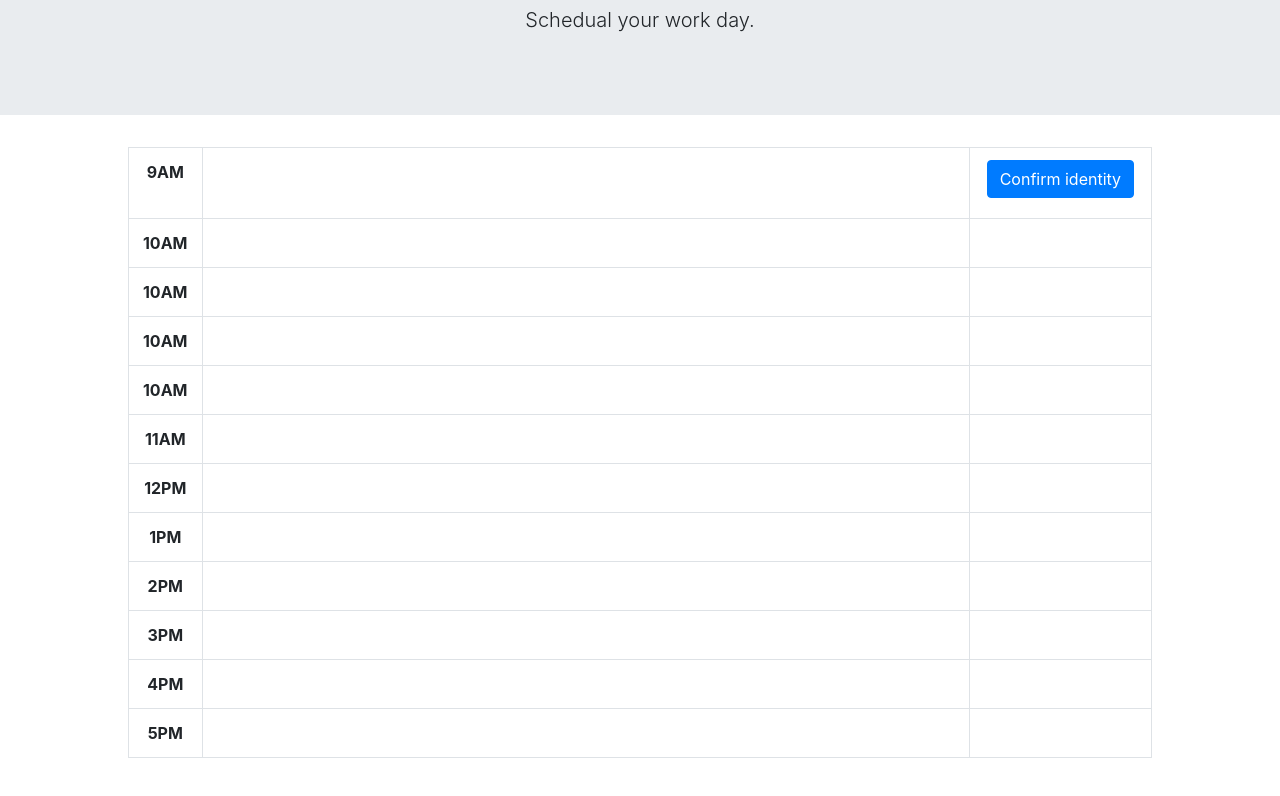
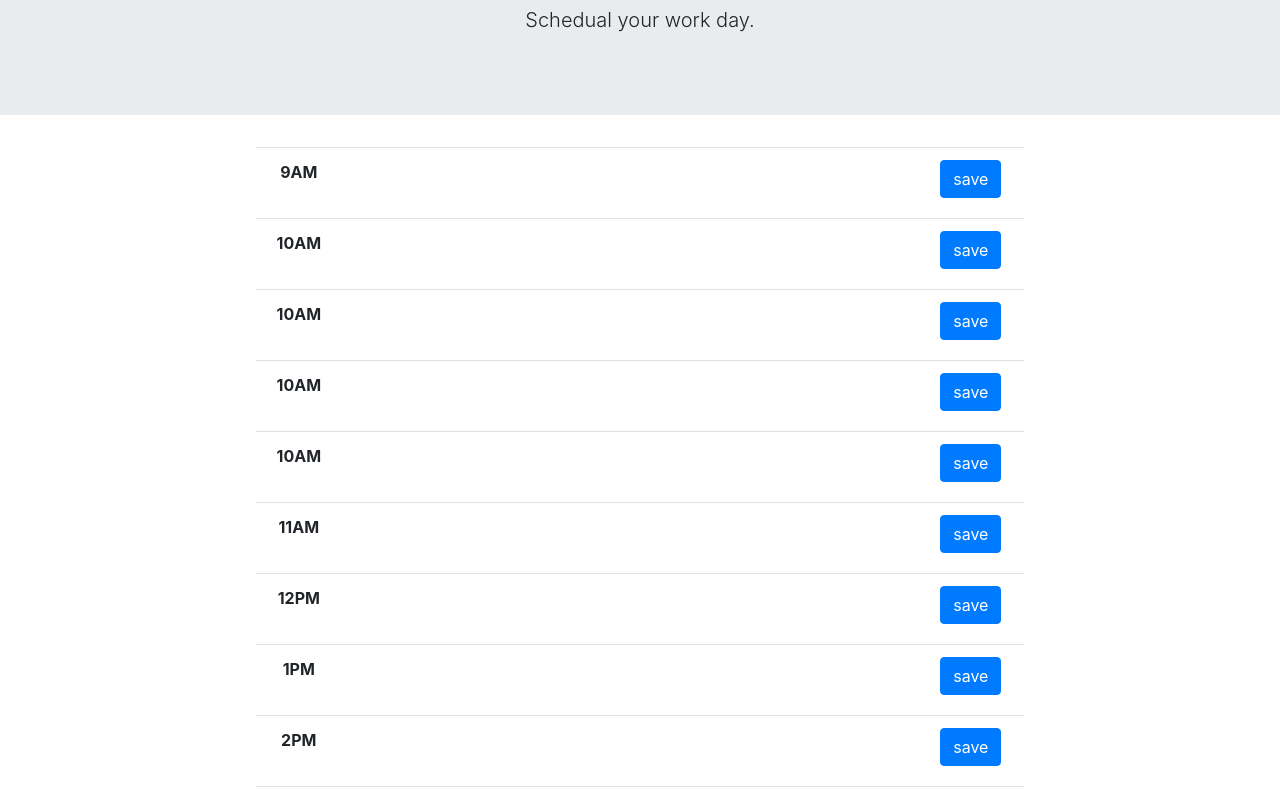
Before and after one commit to UshTae/Day-Planner, a plain HTML site: page index.html in a window 1280 px wide. Shown: the part 134-930 px from the top of the page. Before the commit the page ends 908 px from the top, so only its background shows below. Drawn offline with nearby package versions, Linux system fonts and the light colour scheme.

Commit message:
adjustiing form and table style

```diff
--- a/assets/css/style.css
+++ b/assets/css/style.css
@@ -1,4 +1,8 @@
 main{
-    margin: 0 10% 0;
+    margin: 0 20% 0;
 
 }
+
+input{
+    text-align: center;
+}
--- a/index.html
+++ b/index.html
@@ -38,104 +38,150 @@
 
 <main>
     <!-- forms -->
-    <table class="table table-bordered text-center">
+    <table class="table h-100 table-hover text-center">
         <tbody>
           <tr>
             <th scope="row" class="w-12.5">9AM</th>
             <!-- form -->
             <td class="w-75">
-              <input type="text" class="form-control-plaintext" id="9amText">
+              <input type="text" class="form-control-plaintext h-100" id="9amText">
             </td>
             <!-- button -->
-            <td class="w-12.5"><button type="submit" class="btn btn-primary mb-2">Confirm identity</button></td>
+            <td class="w-12.5"><button type="submit" class="btn btn-primary mb-2">save
+              <!-- add icon -->
+            </button></td>
           </tr>
 
           <tr>
             <th scope="row">10AM</th>
             <!-- form -->
-            <td></td>
+            <td class="w-75">
+              <input type="text" class="form-control-plaintext h-100" id="9amText">
+            </td>
             <!-- button -->
-            <td></td>
+            <td class="w-12.5"><button type="submit" class="btn btn-primary mb-2">save
+              <!-- add icon -->
+            </button></td>
           </tr>
 
           <tr>
             <th scope="row">10AM</th>
             <!-- form -->
-            <td></td>
+            <td class="w-75">
+              <input type="text" class="form-control-plaintext h-100" id="9amText">
+            </td>
             <!-- button -->
-            <td></td>
+            <td class="w-12.5"><button type="submit" class="btn btn-primary mb-2">save
+              <!-- add icon -->
+            </button></td>
           </tr>
 
           <tr>
             <th scope="row">10AM</th>
              <!-- form -->
-            <td></td>
+             <td class="w-75">
+              <input type="text" class="form-control-plaintext h-100" id="9amText">
+            </td>
             <!-- button -->
-            <td></td>
+            <td class="w-12.5"><button type="submit" class="btn btn-primary mb-2">save
+              <!-- add icon -->
+            </button></td>
           </tr>
 
           <tr>
             <th scope="row">10AM</th>
              <!-- form -->
-            <td></td>
+             <td class="w-75">
+              <input type="text" class="form-control-plaintext h-100" id="9amText">
+            </td>
             <!-- button -->
-            <td></td>
+            <td class="w-12.5"><button type="submit" class="btn btn-primary mb-2">save
+              <!-- add icon -->
+            </button></td>
           </tr>
 
           <tr>
             <th scope="row">11AM</th>
              <!-- form -->
-            <td></td>
+             <td class="w-75">
+              <input type="text" class="form-control-plaintext h-100" id="9amText">
+            </td>
             <!-- button -->
-            <td></td>
+            <td class="w-12.5"><button type="submit" class="btn btn-primary mb-2">save
+              <!-- add icon -->
+            </button></td>
           </tr>
 
           <tr>
             <th scope="row">12PM</th>
             <!-- form -->
-            <td></td>
+            <td class="w-75">
+              <input type="text" class="form-control-plaintext h-100" id="9amText">
+            </td>
             <!-- button -->
-            <td></td>
+            <td class="w-12.5"><button type="submit" class="btn btn-primary mb-2">save
+              <!-- add icon -->
+            </button></td>
           </tr>
 
           <tr>
             <th scope="row">1PM</th>
              <!-- form -->
-            <td></td>
+             <td class="w-75">
+              <input type="text" class="form-control-plaintext h-100" id="9amText">
+            </td>
             <!-- button -->
-            <td></td>
+            <td class="w-12.5"><button type="submit" class="btn btn-primary mb-2">save
+              <!-- add icon -->
+            </button></td>
           </tr>
 
           <tr>
             <th scope="row">2PM</th>
              <!-- form -->
-            <td></td>
+             <td class="w-75">
+              <input type="text" class="form-control-plaintext h-100" id="9amText">
+            </td>
             <!-- button -->
-            <td></td>
+            <td class="w-12.5"><button type="submit" class="btn btn-primary mb-2">save
+              <!-- add icon -->
+            </button></td>
           </tr>
 
           <tr>
             <th scope="row">3PM</th>
             <!-- form -->
-            <td></td>
+            <td class="w-75">
+              <input type="text" class="form-control-plaintext h-100" id="9amText">
+            </td>
             <!-- button -->
-            <td></td>
+            <td class="w-12.5"><button type="submit" class="btn btn-primary mb-2">save
+              <!-- add icon -->
+            </button></td>
           </tr>
 
           <tr>
             <th scope="row">4PM</th>
              <!-- form -->
-            <td></td>
+             <td class="w-75">
+              <input type="text" class="form-control-plaintext h-100" id="9amText">
+            </td>
             <!-- button -->
-            <td></td>
+            <td class="w-12.5"><button type="submit" class="btn btn-primary mb-2">save
+              <!-- add icon -->
+            </button></td>
           </tr>
 
           <tr>
             <th scope="row">5PM</th>
              <!-- form -->
-            <td></td>
+             <td class="w-75">
+              <input type="text" class="form-control-plaintext h-100" id="9amText">
+            </td>
             <!-- button -->
-            <td></td>
+            <td class="w-12.5"><button type="submit" class="btn btn-primary mb-2">save
+              <!-- add icon -->
+            </button></td>
           </tr>
         </tbody>
       </table>
```
Lines whose indentation alone changed are shown as unchanged.
